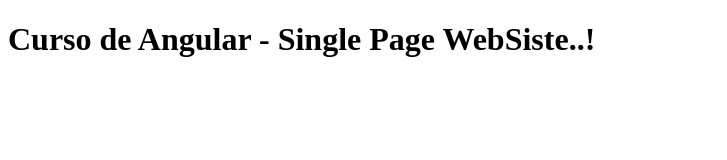
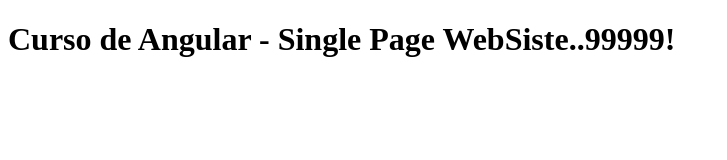
Before and after one commit to LuisAponte/coursera-angular, a plain HTML site: page index.html in a window 1280 px wide. Shown: the whole page, without its empty margins (0-727 px from the left). Drawn offline with Linux system fonts and the light colour scheme.

Commit message:
primer angular

```diff
--- a/index.html
+++ b/index.html
@@ -5,7 +5,7 @@
     <title>Curso  de Angular</title>
   </head>
   <body>
-    <h1>Curso de Angular - Single Page WebSiste..!</h1>
+    <h1>Curso de Angular - Single Page WebSiste..99999!</h1>
 
   </body>
 </html>
```
